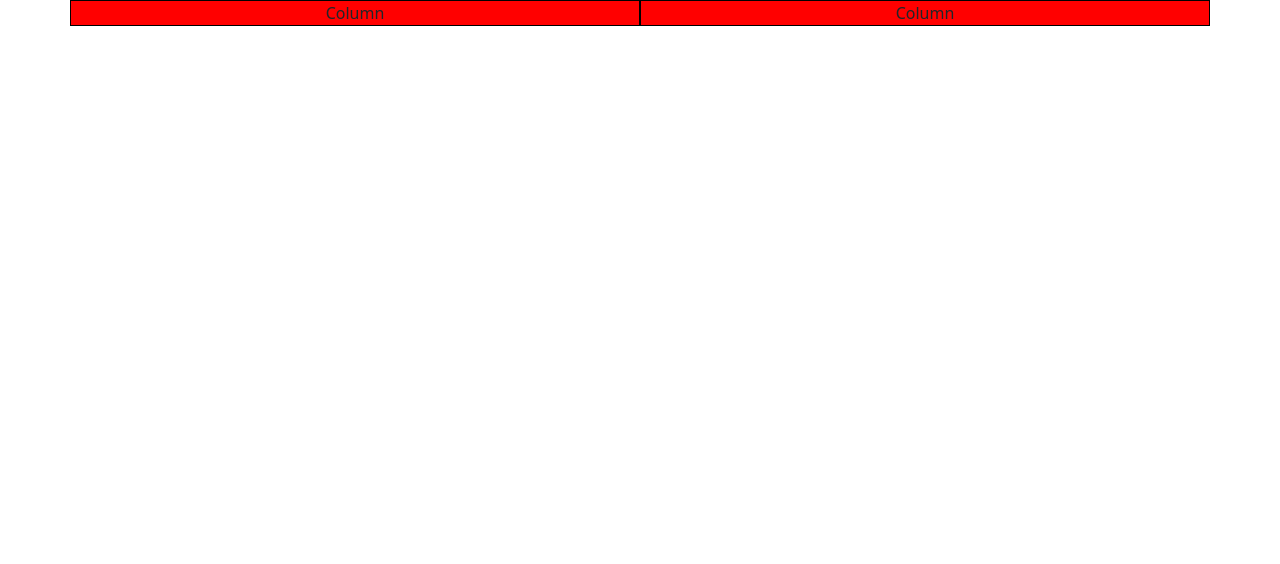
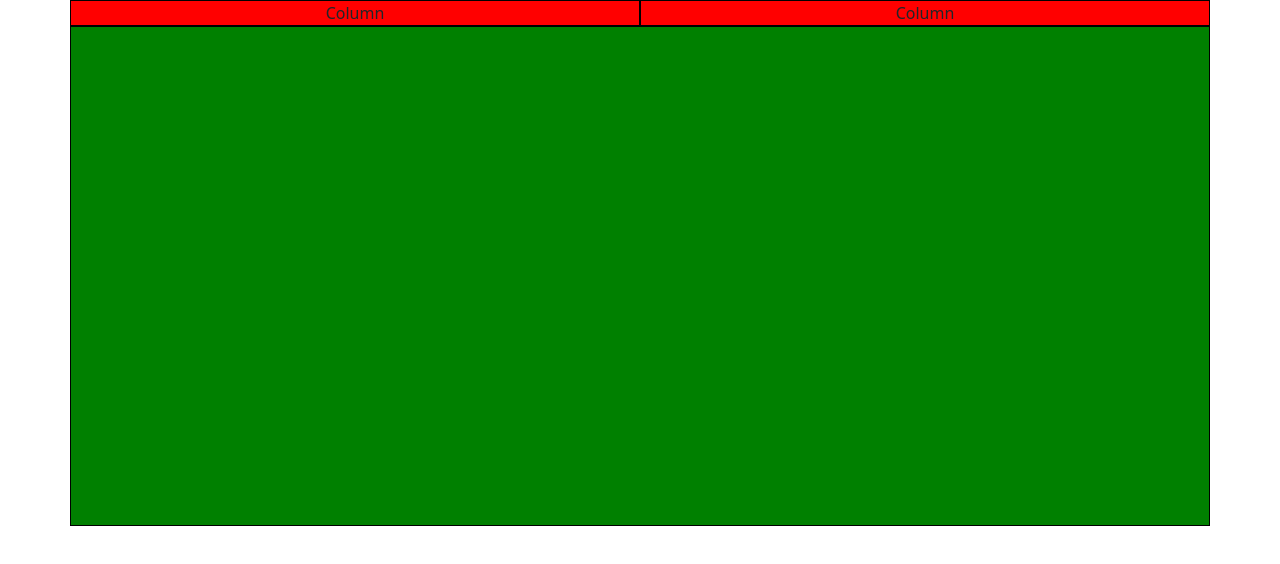
Before and after one commit to marco-scocca/html-css-bootstrap-freelancer, a plain HTML site: page index.html in a window 1280 px wide. Drawn offline with nearby package versions, Linux system fonts and the light colour scheme.

Commit message:
first-block

```diff
--- a/css/style.css
+++ b/css/style.css
@@ -2,3 +2,9 @@
     background-color: red;
     border: 1px solid black;
 }
+
+.col-12 {
+    background-color: green;
+    border: 1px solid black;
+    height: 500px;
+}
--- a/index.html
+++ b/index.html
@@ -23,7 +23,13 @@
             </div>
         </div>
     </header>
+    <main>
+        <div class="container text-center">
+            <div class="row">
+                <div class="col-12">
 
+                </div>
+    </main>
 
 </body>
 
```
